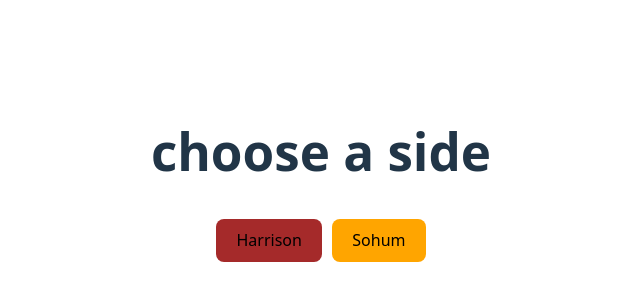
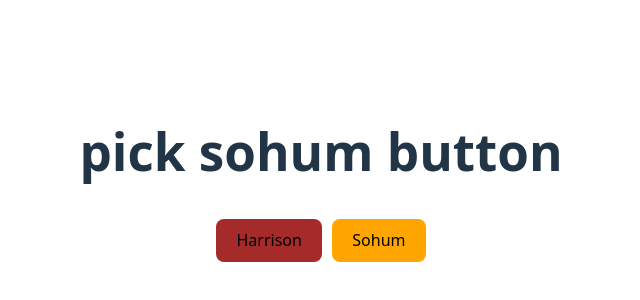
Before and after one commit to soshi04/summer-25, a React (Vite) app in the folder messing-around/: page / in a window 1280 px wide. Shown: the part 222-522 px from the top of the page, without its empty margins (319-959 px from the left). Built offline with nearby package versions, Linux system fonts and the light colour scheme.

Commit message:
change start button test

```diff
--- a/messing-around/src/Start.tsx
+++ b/messing-around/src/Start.tsx
@@ -8,7 +8,7 @@ function StartPage() {
 
     return(
         <div>
-            <h1>choose a side</h1>
+            <h1>pick sohum button</h1>
             <button className='harry-buttons' onClick={() => navigate('/harrison')}>Harrison</button>
             <button className='sohum-buttons' onClick={() => navigate('/sohum')}>Sohum</button>
         </div>
```
